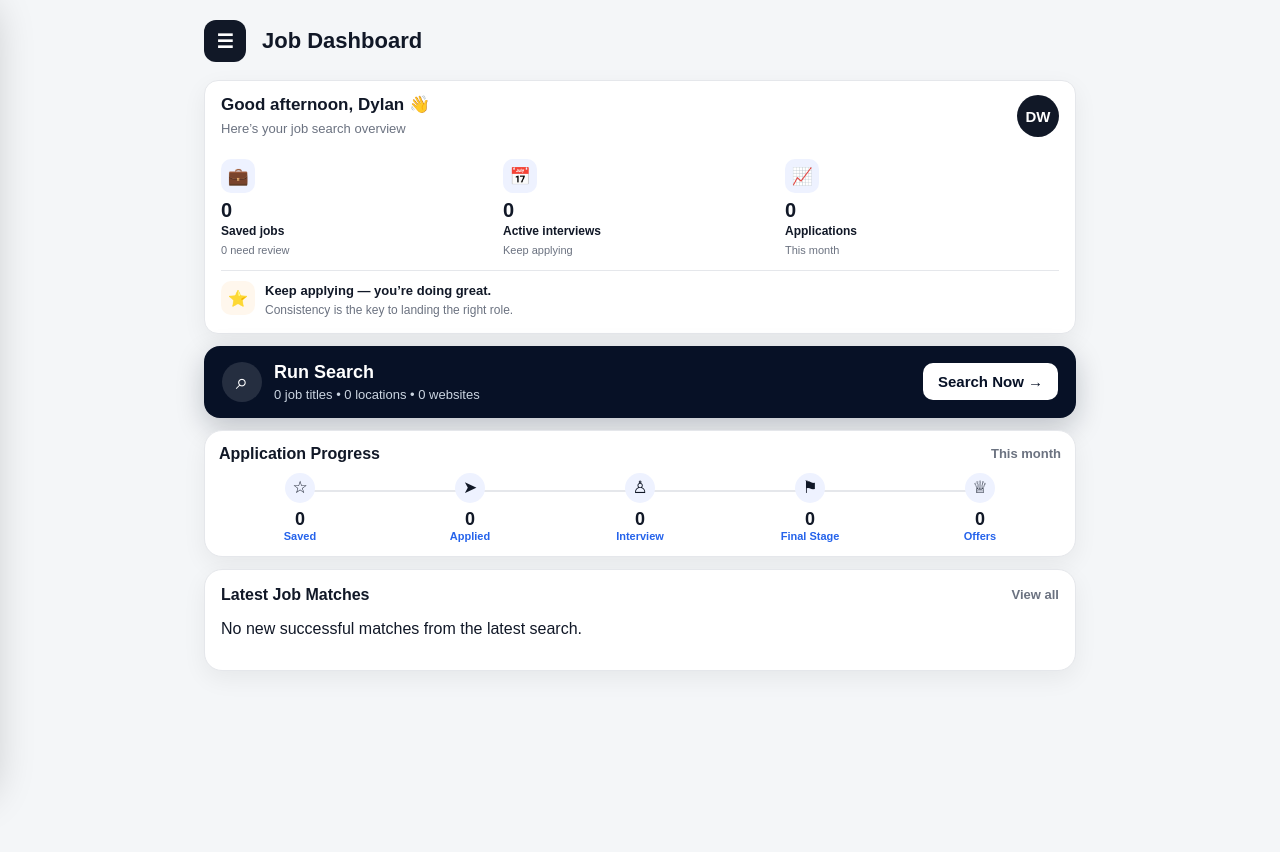
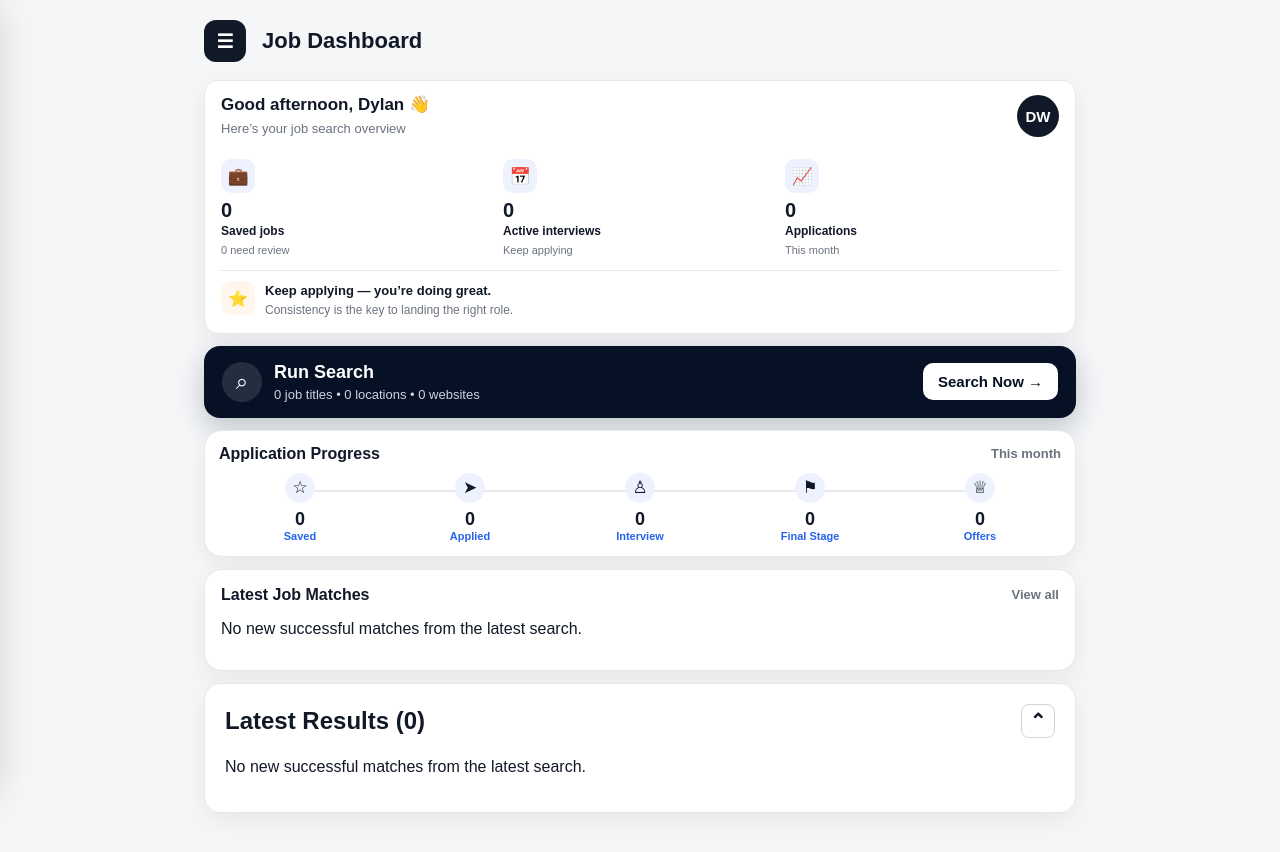
Before and after one commit to dcast-gif/Job-Watcher, a Next.js app: page / in a window 1280 px wide. Shown: the top 852 px of the page. Before the commit the page ends 800 px from the top, so only its background shows below. Built offline with nearby package versions, Linux system fonts and the light colour scheme.

Commit message:
Update page.js

```diff
--- a/app/page.js
+++ b/app/page.js
@@ -568,7 +568,36 @@ const activeReviewCount = savedJobs.length + results.length;
     </div>
   )}
 </section>
+<section className="card" id="latest-results-full">
+  <h2
+    onClick={() => setLatestResultsOpen(!latestResultsOpen)}
+    style={{
+      cursor: "pointer",
+      display: "flex",
+      justifyContent: "space-between",
+      alignItems: "center"
+    }}
+  >
+    <span>Latest Results ({results.length})</span>
 
+    <span className="toggleBox">
+      {latestResultsOpen ? "⌃" : "⌄"}
+    </span>
+  </h2>
+
+  {latestResultsOpen &&
+    (results.length === 0 ? (
+      <p>No new successful matches from the latest search.</p>
+    ) : (
+      <ResultsTable
+        results={results}
+        savedJobs={savedJobs}
+        appliedJobs={appliedJobs}
+        onToggleSaved={toggleSavedJob}
+        onApplyJob={applyForJob}
+      />
+    ))}
+</section>
           {showDiagnostics && (
             <section className="card">
               <h2>Search Diagnostics</h2>
```
